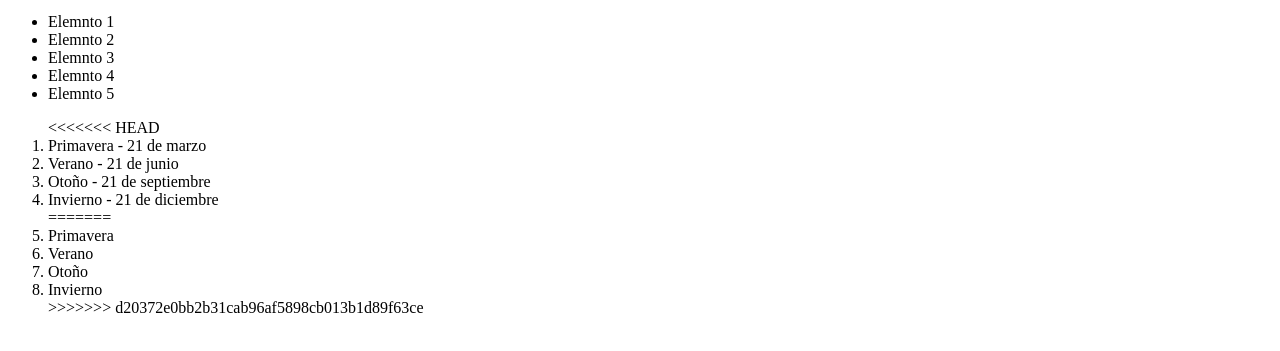
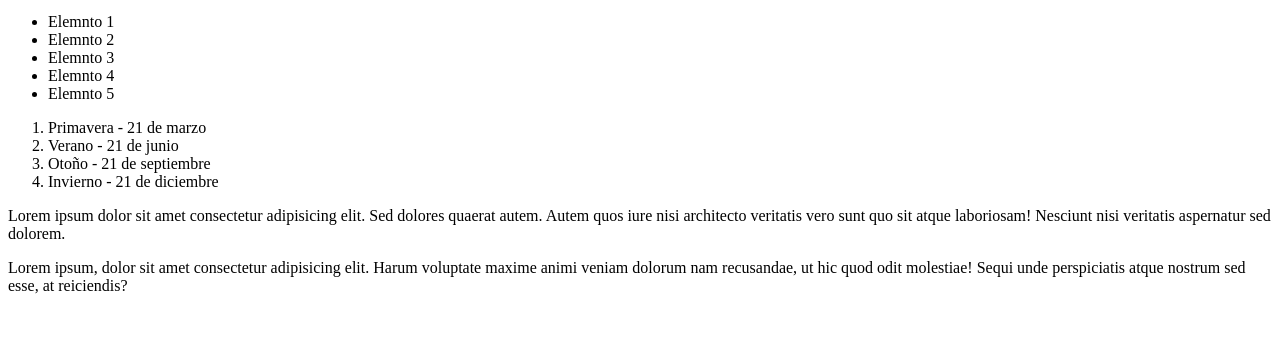
Before and after one commit to AndreePaz/youtube-git, a plain HTML site: page index.html in a window 1280 px wide. Shown: the part 101-452 px from the top of the page. Drawn offline with Linux system fonts and the light colour scheme.

Commit message:
Agregando 2 párrafos

```diff
--- a/index.html
+++ b/index.html
@@ -16,18 +16,17 @@
     <li>Elemnto 5</li>
   </ul>
   <ol>
-<<<<<<< HEAD
     <li>Primavera - 21 de marzo</li>
     <li>Verano - 21 de junio</li>
     <li>Otoño - 21 de septiembre</li>
     <li>Invierno - 21 de diciembre</li>
-=======
-    <li>Primavera</li>
-    <li>Verano</li>
-    <li>Otoño</li>
-    <li>Invierno</li>
->>>>>>> d20372e0bb2b31cab96af5898cb013b1d89f63ce
   </ol>
+  <p>
+    Lorem ipsum dolor sit amet consectetur adipisicing elit. Sed dolores quaerat autem. Autem quos iure nisi architecto veritatis vero sunt quo sit atque laboriosam! Nesciunt nisi veritatis aspernatur sed dolorem.
+  </p>
+  <p>
+    Lorem ipsum, dolor sit amet consectetur adipisicing elit. Harum voluptate maxime animi veniam dolorum nam recusandae, ut hic quod odit molestiae! Sequi unde perspiciatis atque nostrum sed esse, at reiciendis?
+  </p>
   <script src="index.js"></script>
 </body>
 </html>
```
